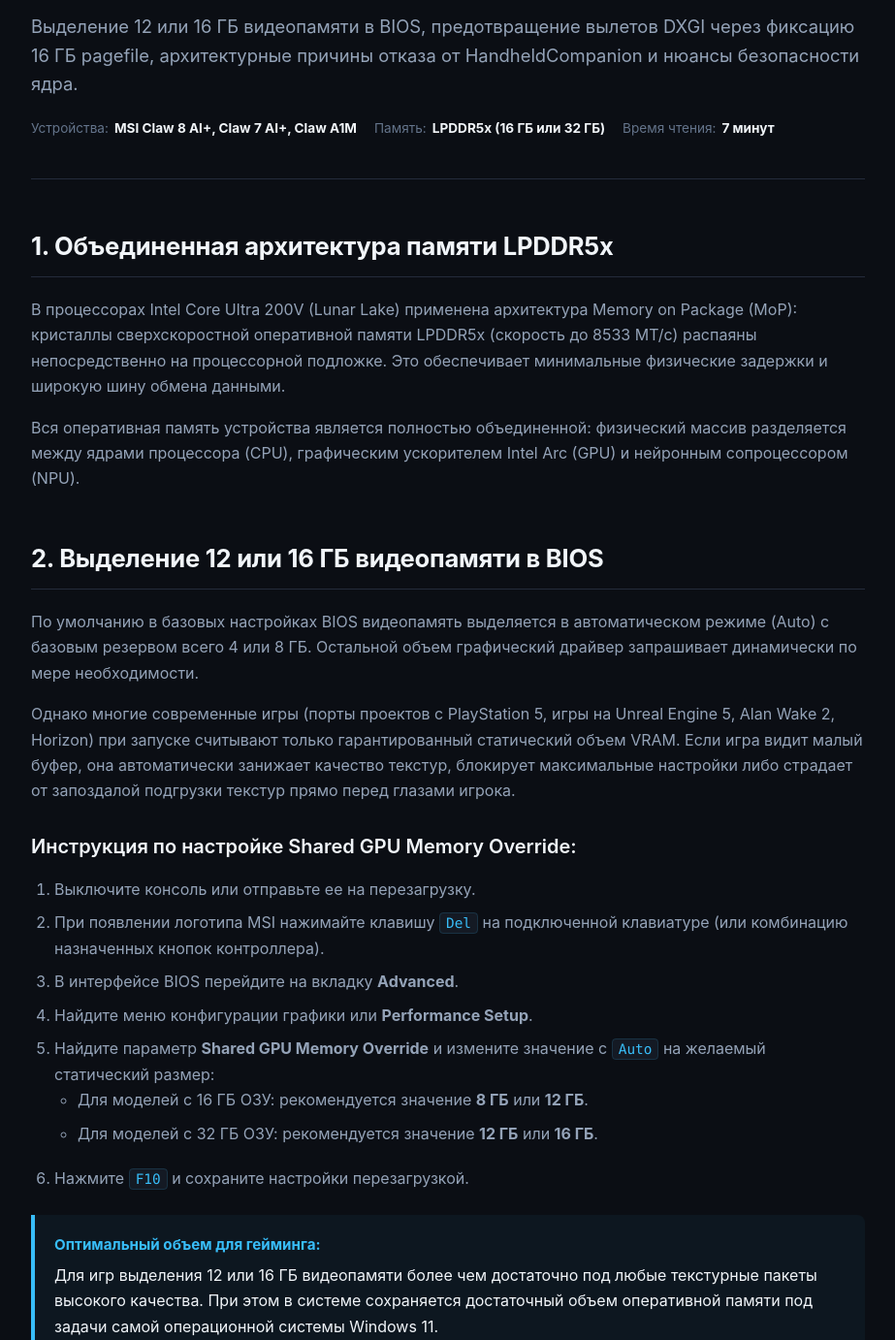
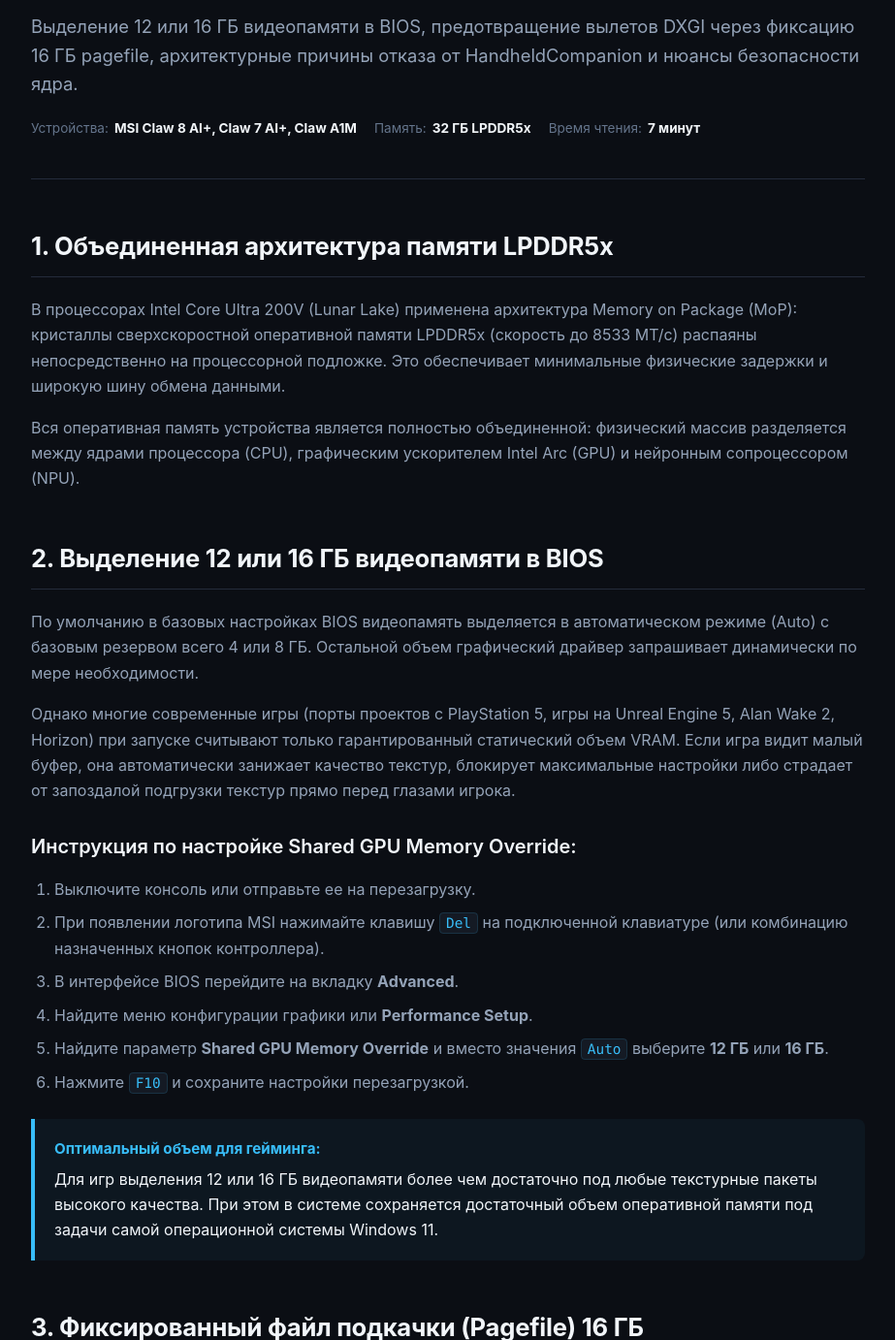
Before and after one commit to carbonumbrella/msi-claw-suite, a plain HTML site: page guides/memory-and-stability.html in a window 1280 px wide. Shown: the part 276-1658 px from the top of the page at 97% size, without its empty margins (178-1101 px from the left). Drawn offline with Linux system fonts and the light colour scheme.

Commit message:
Clarify 32GB memory allocation and distinguish PL2 limit from CPU boost

```diff
--- a/guides/memory-and-stability.html
+++ b/guides/memory-and-stability.html
@@ -495,7 +495,7 @@
                 </div>
                 <div class="guide-meta-item">
                     <span>Память:</span>
-                    <strong style="color: var(--text-main);">LPDDR5x (16 ГБ или 32 ГБ)</strong>
+                    <strong style="color: var(--text-main);">32 ГБ LPDDR5x</strong>
                 </div>
                 <div class="guide-meta-item">
                     <span>Время чтения:</span>
@@ -540,12 +540,8 @@
                     <li>В интерфейсе BIOS перейдите на вкладку <strong>Advanced</strong>.</li>
                     <li>Найдите меню конфигурации графики или <strong>Performance Setup</strong>.</li>
                     <li>
-                        Найдите параметр <strong>Shared GPU Memory Override</strong> и измените значение с <code>Auto</code>
-                        на желаемый статический размер:
-                        <ul>
-                            <li>Для моделей с 16 ГБ ОЗУ: рекомендуется значение <strong>8 ГБ</strong> или <strong>12 ГБ</strong>.</li>
-                            <li>Для моделей с 32 ГБ ОЗУ: рекомендуется значение <strong>12 ГБ</strong> или <strong>16 ГБ</strong>.</li>
-                        </ul>
+                        Найдите параметр <strong>Shared GPU Memory Override</strong> и вместо значения <code>Auto</code>
+                        выберите <strong>12 ГБ</strong> или <strong>16 ГБ</strong>.
                     </li>
                     <li>Нажмите <code>F10</code> и сохраните настройки перезагрузкой.</li>
                 </ol>
```
Also changed, not shown: guides/power-and-sleep.html (+3 -3 lines).
